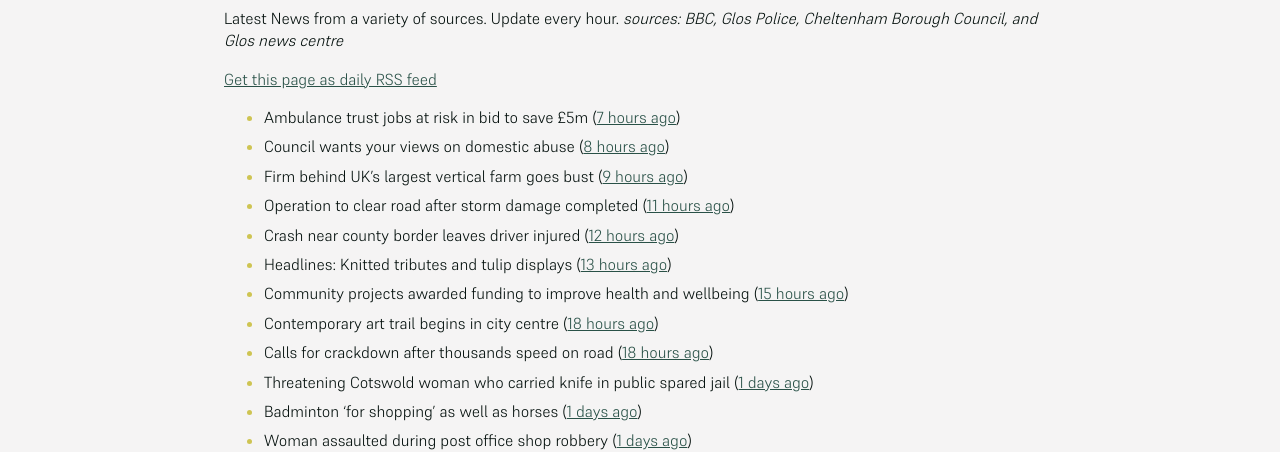
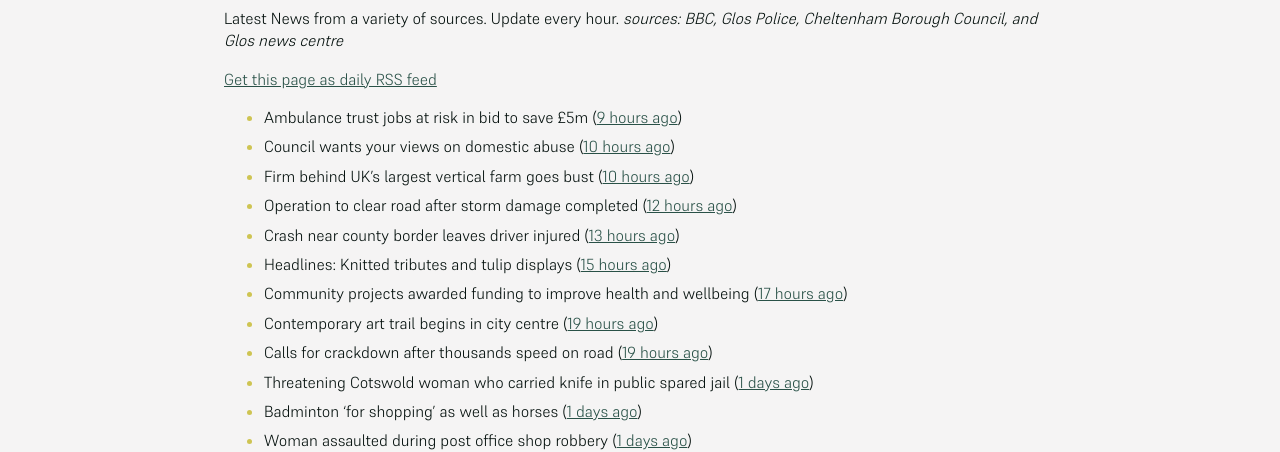
Before and after one commit to mat-0/cheltenham-open-data, a Jekyll site: the page built from _pages/news.md, in a window 1280 px wide. Shown: the part 266-718 px from the top of the page. Built offline with Jekyll 4.4.1, drawn with Linux system fonts in a browser that asks for light colours.

Commit message:
Updated 2025-05-08 01:24:28

```diff
--- a/_pages/news.md
+++ b/_pages/news.md
@@ -12,15 +12,15 @@ _sources: BBC, Glos Police, Cheltenham Borough Council, and Glos news centre_
 [Get this page as daily RSS feed](/daily.rss)
 
 <!-- news_marker starts -->
-- Ambulance trust jobs at risk in bid to save £5m ([7 hours ago](https://www.bbc.com/news/articles/c078721k50xo))
-- Council wants your views on domestic abuse ([8 hours ago](https://gloucesternewscentre.co.uk/council-wants-your-views-on-domestic-abuse/))
-- Firm behind UK's largest vertical farm goes bust ([9 hours ago](https://www.bbc.com/news/articles/c9qwq5245zvo))
-- Operation to clear road after storm damage completed ([11 hours ago](https://www.bbc.com/news/articles/cp91d93kv7vo))
-- Crash near county border leaves driver injured ([12 hours ago](https://www.bbc.com/news/articles/cd7v7z98xvwo))
-- Headlines: Knitted tributes and tulip displays ([13 hours ago](https://www.bbc.com/news/articles/cvg7gd25ev2o))
-- Community projects awarded funding to improve health and wellbeing ([15 hours ago](https://www.cheltenham.gov.uk/news/article/3006/community_projects_awarded_funding_to_improve_health_and_wellbeing))
-- Contemporary art trail begins in city centre ([18 hours ago](https://www.bbc.com/news/articles/cdrg7pjg8pvo))
-- Calls for crackdown after thousands speed on road ([18 hours ago](https://www.bbc.com/news/articles/cj454v1qzrxo))
+- Ambulance trust jobs at risk in bid to save £5m ([9 hours ago](https://www.bbc.com/news/articles/c078721k50xo))
+- Council wants your views on domestic abuse ([10 hours ago](https://gloucesternewscentre.co.uk/council-wants-your-views-on-domestic-abuse/))
+- Firm behind UK's largest vertical farm goes bust ([10 hours ago](https://www.bbc.com/news/articles/c9qwq5245zvo))
+- Operation to clear road after storm damage completed ([12 hours ago](https://www.bbc.com/news/articles/cp91d93kv7vo))
+- Crash near county border leaves driver injured ([13 hours ago](https://www.bbc.com/news/articles/cd7v7z98xvwo))
+- Headlines: Knitted tributes and tulip displays ([15 hours ago](https://www.bbc.com/news/articles/cvg7gd25ev2o))
+- Community projects awarded funding to improve health and wellbeing ([17 hours ago](https://www.cheltenham.gov.uk/news/article/3006/community_projects_awarded_funding_to_improve_health_and_wellbeing))
+- Contemporary art trail begins in city centre ([19 hours ago](https://www.bbc.com/news/articles/cdrg7pjg8pvo))
+- Calls for crackdown after thousands speed on road ([19 hours ago](https://www.bbc.com/news/articles/cj454v1qzrxo))
 - Threatening Cotswold woman who carried knife in public spared jail ([1 days ago](https://gloucesternewscentre.co.uk/threatening-cotswold-woman-who-carried-knife-in-public-spared-jail/))
 - Badminton 'for shopping' as well as horses ([1 days ago](https://www.bbc.com/news/articles/cqx4nl0w8x4o))
 - Woman assaulted during post office shop robbery ([1 days ago](https://www.bbc.com/news/articles/cj454xw4qryo))
```
Also changed, not shown: _data/flood.json (+5 -69 lines), _pages/terrorism.md (+1 -1 lines), index.md (+6 -6 lines).
